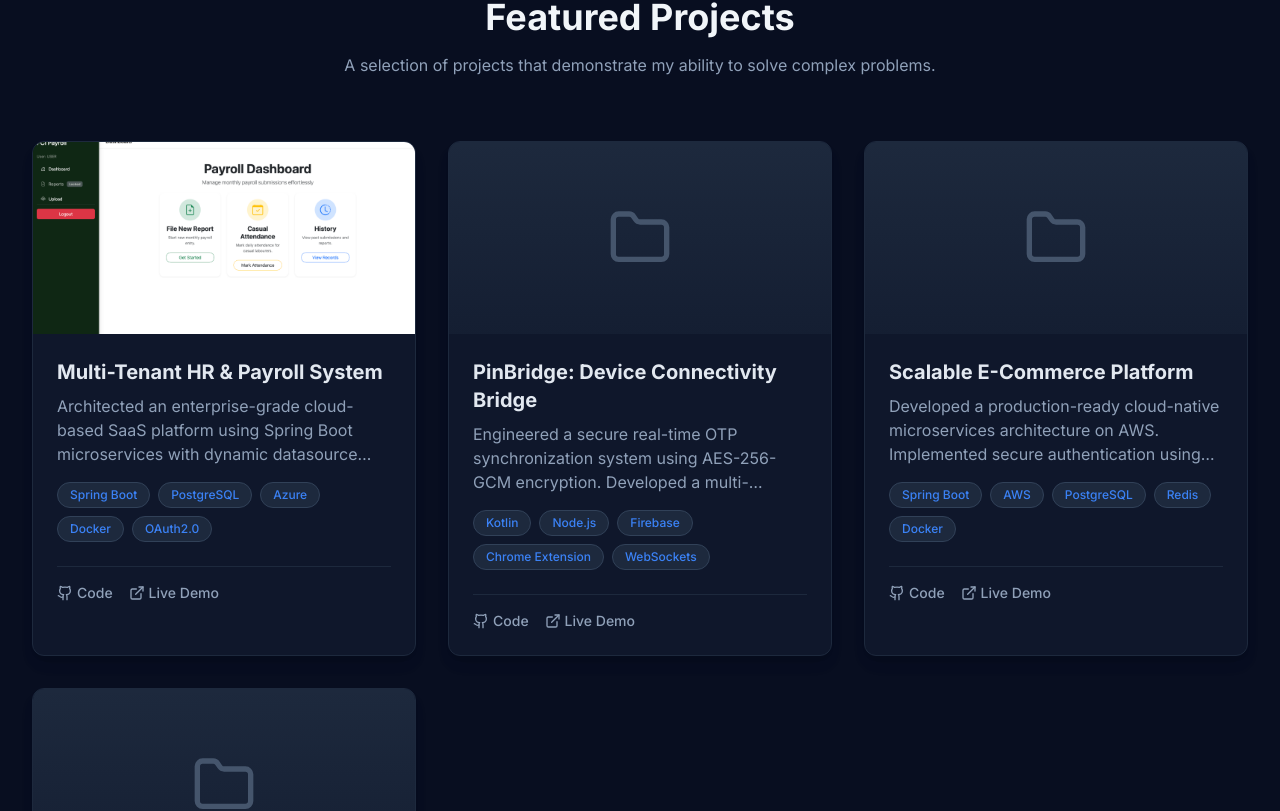
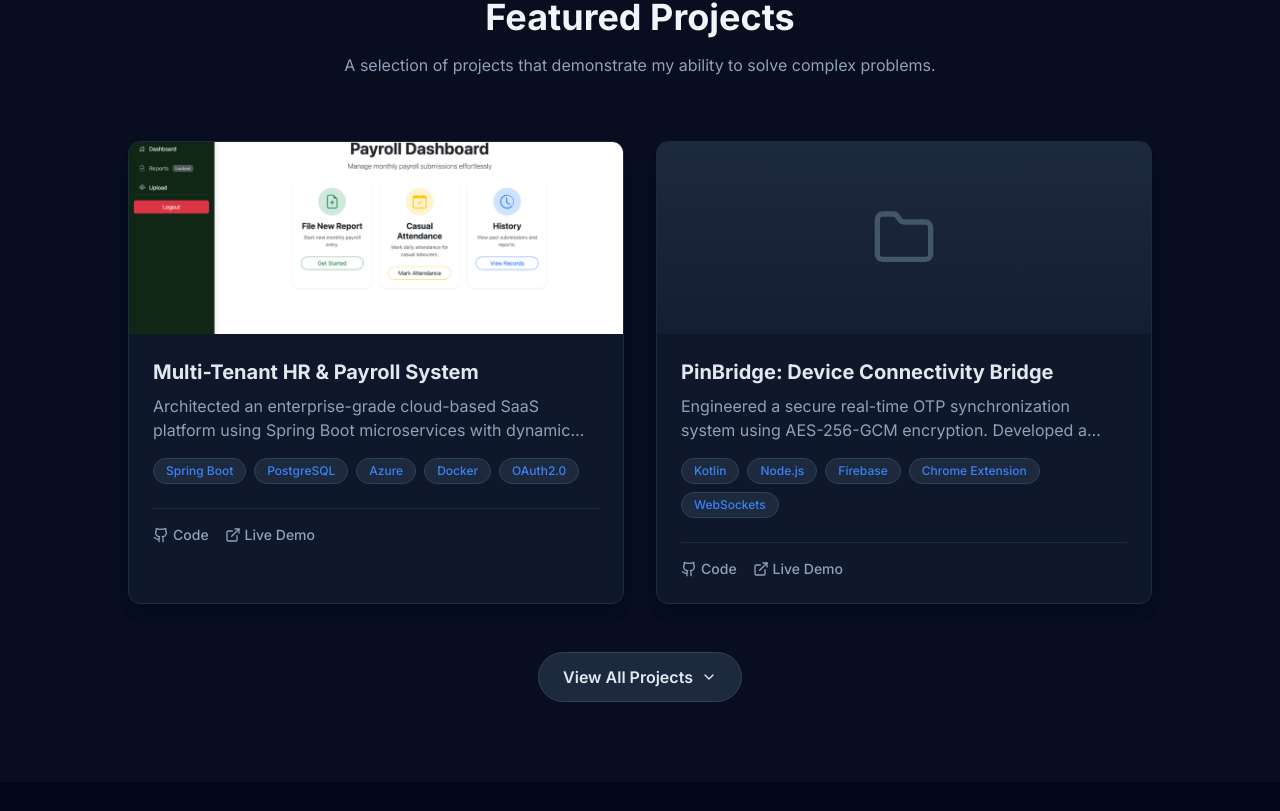
Before and after one commit to mhdnaseeel/mhdnaseeel, a React (Vite) app: page / in a window 1280 px wide. Shown: the part 1593-2404 px from the top of the page. Built offline with nearby package versions, Linux system fonts and the light colour scheme.

Commit message:
Implement View All toggle for Projects section on website

```diff
--- a/src/components/Projects.jsx
+++ b/src/components/Projects.jsx
@@ -1,6 +1,9 @@
-import { ExternalLink, Github, Folder } from 'lucide-react';
+import { useState } from 'react';
+import { ExternalLink, Github, Folder, ChevronDown, ChevronUp } from 'lucide-react';
 
 const Projects = () => {
+    const [showAll, setShowAll] = useState(false);
+
     const projects = [
         {
             title: "Multi-Tenant HR & Payroll System",
@@ -29,6 +32,8 @@ const Projects = () => {
         },
     ];
 
+    const visibleProjects = showAll ? projects : projects.slice(0, 2);
+
     return (
         <section id="projects" className="py-20 bg-slate-900/50">
             <div className="max-w-7xl mx-auto px-4 sm:px-6 lg:px-8">
@@ -40,8 +45,8 @@ const Projects = () => {
                     </p>
                 </div>
 
-                <div className="grid grid-cols-1 md:grid-cols-2 lg:grid-cols-3 gap-8">
-                    {projects.map((project, index) => (
+                <div className="grid grid-cols-1 md:grid-cols-2 lg:grid-cols-2 xl:grid-cols-2 gap-8 max-w-5xl mx-auto">
+                    {visibleProjects.map((project, index) => (
                         <div
                             key={index}
                             className="bg-slate-900 rounded-xl overflow-hidden shadow-lg border border-slate-800 hover:border-primary/50 transition-all duration-300 group hover:-translate-y-1"
@@ -65,7 +70,7 @@ const Projects = () => {
                                 <h3 className="text-xl font-bold text-slate-200 mb-2 group-hover:text-primary transition-colors">
                                     {project.title}
                                 </h3>
-                                <p className="text-slate-400 mb-4 line-clamp-3">
+                                <p className="text-slate-400 mb-4 line-clamp-2">
                                     {project.description}
                                 </p>
 
@@ -94,6 +99,25 @@ const Projects = () => {
                         </div>
                     ))}
                 </div>
+
+                {projects.length > 2 && (
+                    <div className="mt-12 text-center">
+                        <button
+                            onClick={() => setShowAll(!showAll)}
+                            className="inline-flex items-center px-6 py-3 bg-slate-800 hover:bg-slate-700 text-slate-200 font-semibold rounded-full border border-slate-700 hover:border-primary/50 transition-all duration-300 group"
+                        >
+                            {showAll ? (
+                                <>
+                                    Show Less <ChevronUp className="ml-2 w-4 h-4 group-hover:-translate-y-1 transition-transform" />
+                                </>
+                            ) : (
+                                <>
+                                    View All Projects <ChevronDown className="ml-2 w-4 h-4 group-hover:translate-y-1 transition-transform" />
+                                </>
+                            )}
+                        </button>
+                    </div>
+                )}
             </div>
         </section>
     );
```
